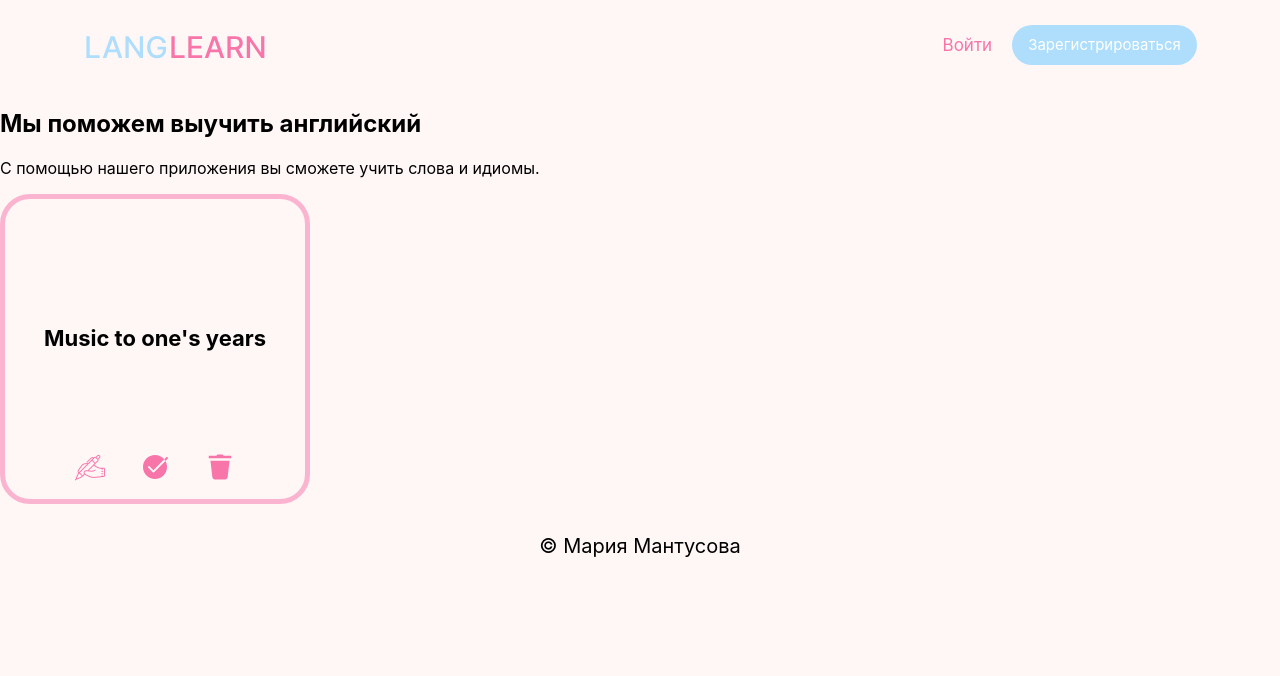
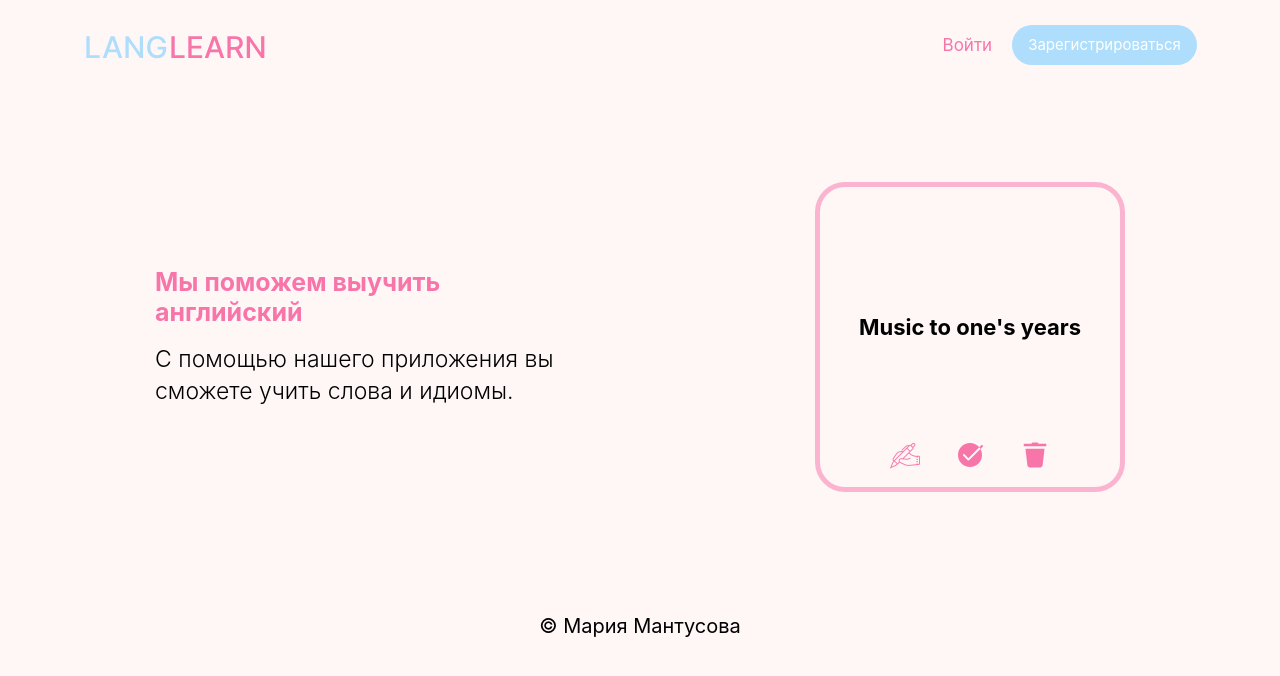
Before and after one commit to MariaMantusova/LangLearn_frontend, a React (Create React App) app: page / in a window 1280 px wide. Shown: the top 676 px of the page. Built offline with nearby package versions, Linux system fonts and the light colour scheme.

Commit message:
feat: add about component

```diff
--- a/src/components/About/About.scss
+++ b/src/components/About/About.scss
@@ -0,0 +1,31 @@
+@import "../../vendor/variables";
+
+.about-block {
+  max-width: 970px;
+  margin: 0 auto;
+  display: flex;
+  justify-content: space-between;
+  align-items: center;
+  padding: 92px 0;
+}
+
+.about-block__text-container {
+  max-width: 436px;
+  display: flex;
+  flex-direction: column;
+  gap: 16px;
+}
+
+.about-block__title {
+  margin: 0;
+  color: $mainPinkColor;
+  font-size: 25px;
+  font-weight: 700;
+}
+
+.about-block__text {
+  margin: 0;
+  font-size: 23px;
+  line-height: 1.4;
+  font-weight: 300;
+}
```
